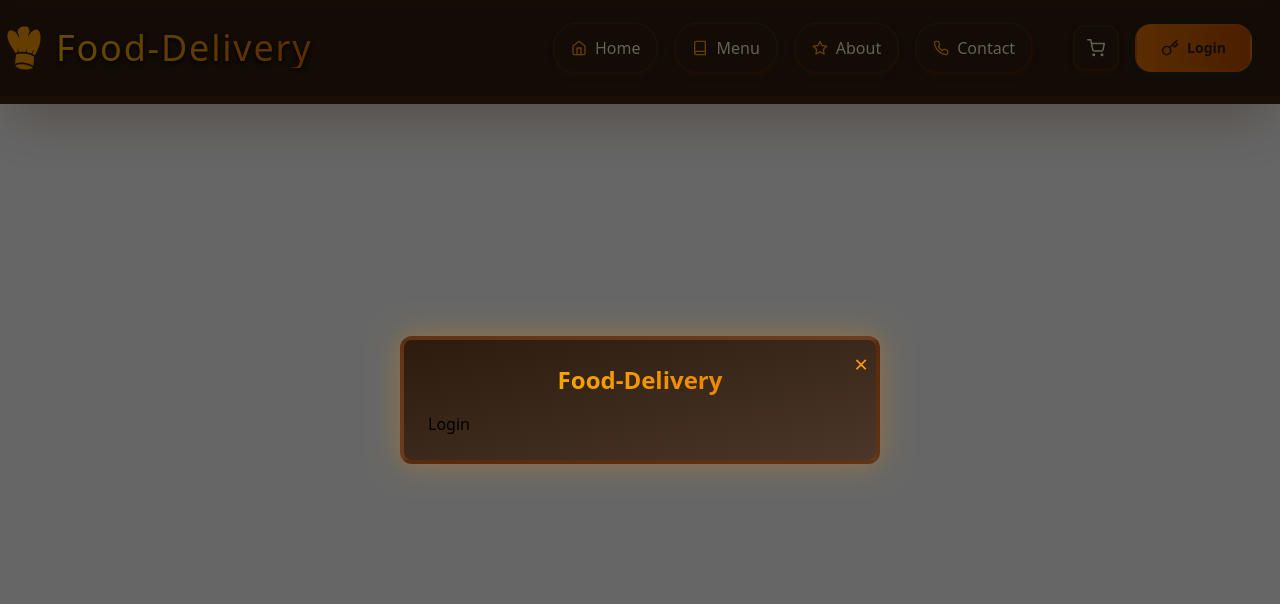
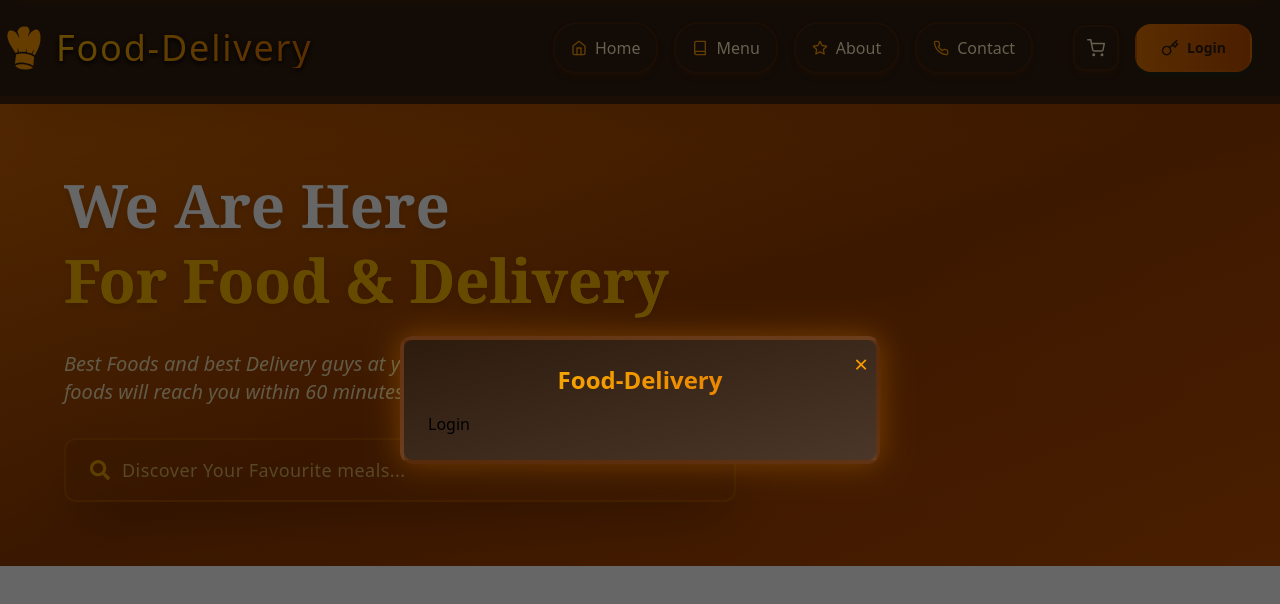
Before and after one commit to AsithaManupiya2000/Food-Delivery, a React (Vite) app in the folder frontend/: page /login in a window 1280 px wide. Shown: the top 604 px of the page. Built offline with nearby package versions, Linux system fonts and the light colour scheme.

Commit message:
Banner added

```diff
--- /dev/null
+++ b/frontend/src/components/Banner/Banner.jsx
@@ -0,0 +1,53 @@
+import React, { useState } from 'react'
+import { FaSearch } from "react-icons/fa";
+
+const Banner = () => {
+
+    const [searchQuery, setSearchQuery] = useState('');
+
+    const handleSearch = () => {
+        e.preventDefault();
+        console.log('Searching for:' , searchQuery);
+    }
+
+    return (
+        <div className=' relative'>
+            <div className=' bg-gradient-to-br from-amber-600 via-amber-800 to-amber-700 text-white py-16 px-4
+            sm:px-8 relative overflow-hidden'>
+                <div className=' absolute inset-0 bg-gradient-to-r from-amber-900/20 to-amber-700/10'/>
+
+                <div className=' max-w-6xl mx-auto flex flex-col md:flex-row items-center gap-12 relative z-10'>
+                    {/* Left Content */}
+                    <div className=' flex-1 space-y-8 relative md:pr-8 lg:pr-10 text-center md:text-left'>
+                        <h1 className=' text-4xl sm:text-5xl md:text-4xl lg:text-6xl font-bold leading-tight font-serif drop-shadow-md'>
+                            We Are Here <br />
+                            <span className=' text-amber-400 bg-gradient-to-r from-amber-400 to-amber-300 bg-clip-text'>
+                                For Food & Delivery
+                            </span>
+                        </h1>
+
+                        <p className=' text-lg sm:text-xl md:text-lg lg:text-xl font-playfair italic text-amber-100 max-w-xl opacity-90 mx-auto md:mx-0'>
+                            Best Foods and best Delivery guys at your service. Hot & tasty foods will reach you within 60 minutes
+                        </p>
+
+                        <form onSubmit={handleSearch} className=' relative max-w-2xl mx-auto md:mx-0 group'>
+                            <div className=' relative flex items-center bg-amber-900/30 rounded-xl border-2 border-amber-500/20 shadow-2xl
+                            hover:bg-amber-400/50 transition-all duration-300'>
+                                <div className=' pl-6 pr-3 py-4'>
+                                    <FaSearch className=' text-xl text-amber-400/80' />
+                                </div>
+                                <input type='text' value={searchQuery} onChange={(e) => setSearchQuery(e.target.value)}
+                                    placeholder='Discover Your Favourite meals... '
+                                    className=' w-full py-4 pr-6 bg-transparent outline-none placeholder-amber-200/70 text-lg font-medium tracking-wide'/>
+                            </div>
+                        </form>
+                    </div>
+
+                </div>
+            </div>
+
+        </div>
+    )
+}
+
+export default Banner
--- a/frontend/src/components/Navbar/Navbar.jsx
+++ b/frontend/src/components/Navbar/Navbar.jsx
@@ -50,7 +50,7 @@ const Navbar = () => {
             <span className=' text-shadow'>Logout</span>
         </button>
     ) : (
-        <button onClick={handleLogout} className=' px-3 md:px-3 lg:px-6 py-1.5 md:py-2 lg:py-3 bg-gradient-to-r from-amber-600
+        <button onClick={() => navigate('/login')} className=' px-3 md:px-3 lg:px-6 py-1.5 md:py-2 lg:py-3 bg-gradient-to-r from-amber-600
         to-amber-700 text-[#2D1B0E] rounded-2xl font-bold hover:shadow-lg hover:shadow-amber-600/40 transition-all transform
         hover:scalee-[1.02] border-2 border-amber-600/20 flex items-center space-x-2 shadow-md shadow-emerald-900/20 md:text-sm lg:text-sm'>
             <FiKey className=' text-base md:text-lg lg:text-lg' />
@@ -69,7 +69,7 @@ const Navbar = () => {
         </button>
     ) : (
         <button onClick={()=> {
-            navigate('/')
+            navigate('/login')
             setIsOpen(false)
         }} className=' w-full px-4 py-3 bg-gradient-to-br from-amber-500 to-amber-700 text-[#2D1B0E] rounded-xl
         font-semibold flex items-center justify-center space-x-2 text-sm'>
--- a/frontend/src/pages/Home/Home.jsx
+++ b/frontend/src/pages/Home/Home.jsx
@@ -1,10 +1,13 @@
 import React from 'react'
 import Navbar from '../../components/Navbar/Navbar'
+import Banner from '../../components/Banner/Banner'
 
 const Home = () => {
   return (
     <>
         <Navbar />
+        <Banner />
+
     </>
   )
 }
```
